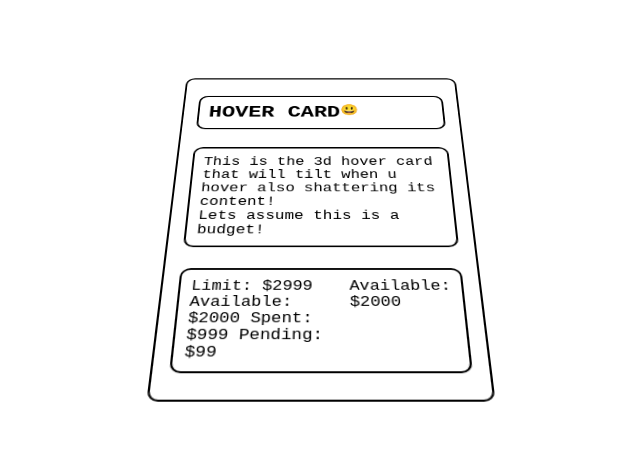
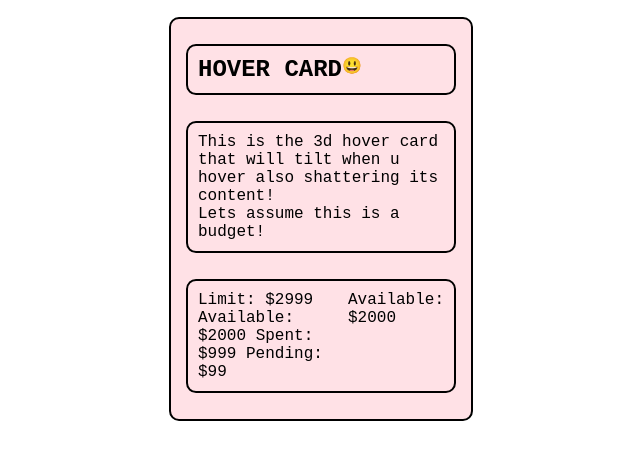
Before and after one commit to faiz-verse/Advanced-CSS-Snippets, a plain HTML site: page 3D-hover-card/index.html in a window 1280 px wide. Shown: the part 214-674 px from the top of the page, without its empty margins (319-959 px from the left). Drawn offline with Linux system fonts and the light colour scheme.

Commit message:
few changes!

```diff
--- a/3D-hover-card/styles.css
+++ b/3D-hover-card/styles.css
@@ -22,6 +22,8 @@ h1{
 #card{
     height: 400px;
     width: 300px;
+    background: rgb(255, 225, 230);
+
     border: 2px solid black;
     display: flex;
     flex-direction: column;
@@ -33,8 +35,7 @@ h1{
     position: relative;
 
     transform-style: preserve-3d;
-    transform: rotateX(40deg) rotateY(0deg);
-
+    /* transform: rotateZ(-30deg) rotateX(30deg) rotateY(45deg); */
 }
 
 #card .card-content{
@@ -46,4 +47,5 @@ h1{
     box-sizing: border-box;
 
     transform-style: preserve-3d;
+    /* transform: translateZ(60px); */
 }
```
